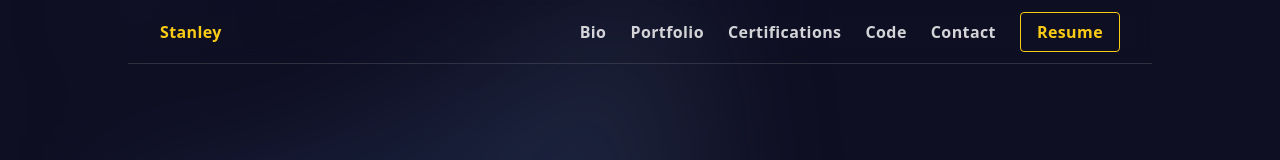
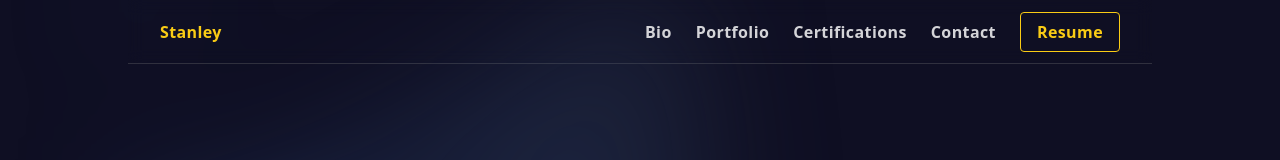
Before and after one commit to pierrelstan/my-portfolio, a Next.js app: page / in a window 1280 px wide. Shown: the top 160 px of the page. Built offline with nearby package versions, Linux system fonts and the light colour scheme.

Commit message:
comment code link

```diff
--- a/components/Navbar/Navbar.tsx
+++ b/components/Navbar/Navbar.tsx
@@ -11,7 +11,7 @@ const LINKS = [
   { title: "Bio", url: "#bio" },
   { title: "Portfolio", url: "#portfolio" },
   { title: "Certifications", url: "#certifications" },
-  { title: "Code", url: "/code" },
+  // { title: "Code", url: "/code" },
   { title: "Contact", url: "#contact" },
   {
     title: "Resume",
```
